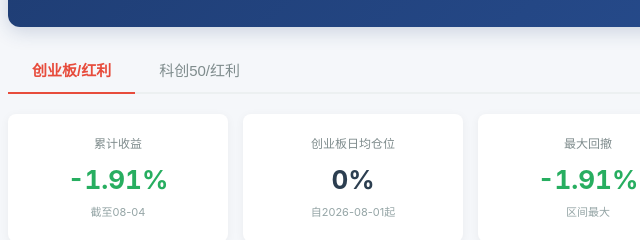
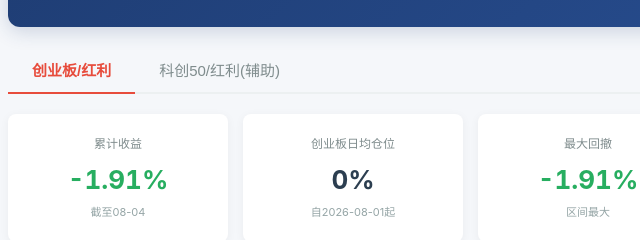
Before and after one commit to zhenggongze/ratio-rotation, a website: page public/index.html in a window 1280 px wide. Shown: the part 148-388 px from the top of the page, 52-692 px from the left. Drawn offline with nearby package versions, Linux system fonts and the light colour scheme; files whose address does not match are found by name.

Commit message:
首页科创50/红利标签增加(辅助)标识

```diff
--- a/public/index.html
+++ b/public/index.html
@@ -543,7 +543,7 @@
     <!-- 页签切换 -->
     <div class="tabs">
       <button class="tab active" data-tab="cyb" onclick="switchTab('cyb')">创业板/红利</button>
-      <button class="tab" data-tab="kcb" onclick="switchTab('kcb')">科创50/红利</button>
+      <button class="tab" data-tab="kcb" onclick="switchTab('kcb')">科创50/红利(辅助)</button>
     </div>
 
     <!-- 加载状态 -->
```
